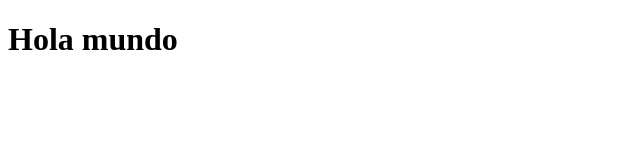
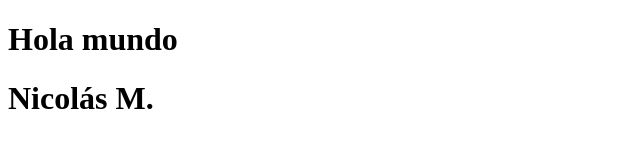
Before and after one commit to paulinagpyl/probandoColab, a plain HTML site: page index.html in a window 1280 px wide. Shown: the whole page, without its empty margins (0-640 px from the left). Drawn offline with Linux system fonts and the light colour scheme.

Commit message:
Commit de Nicolas

```diff
--- a/index.html
+++ b/index.html
@@ -8,6 +8,7 @@
 </head>
 <body>
     <h1>Hola mundo</h1>
+    <h1>Nicolás M.</h1>
     <script src="script.js"></script>
 </body>
 </html>
```
